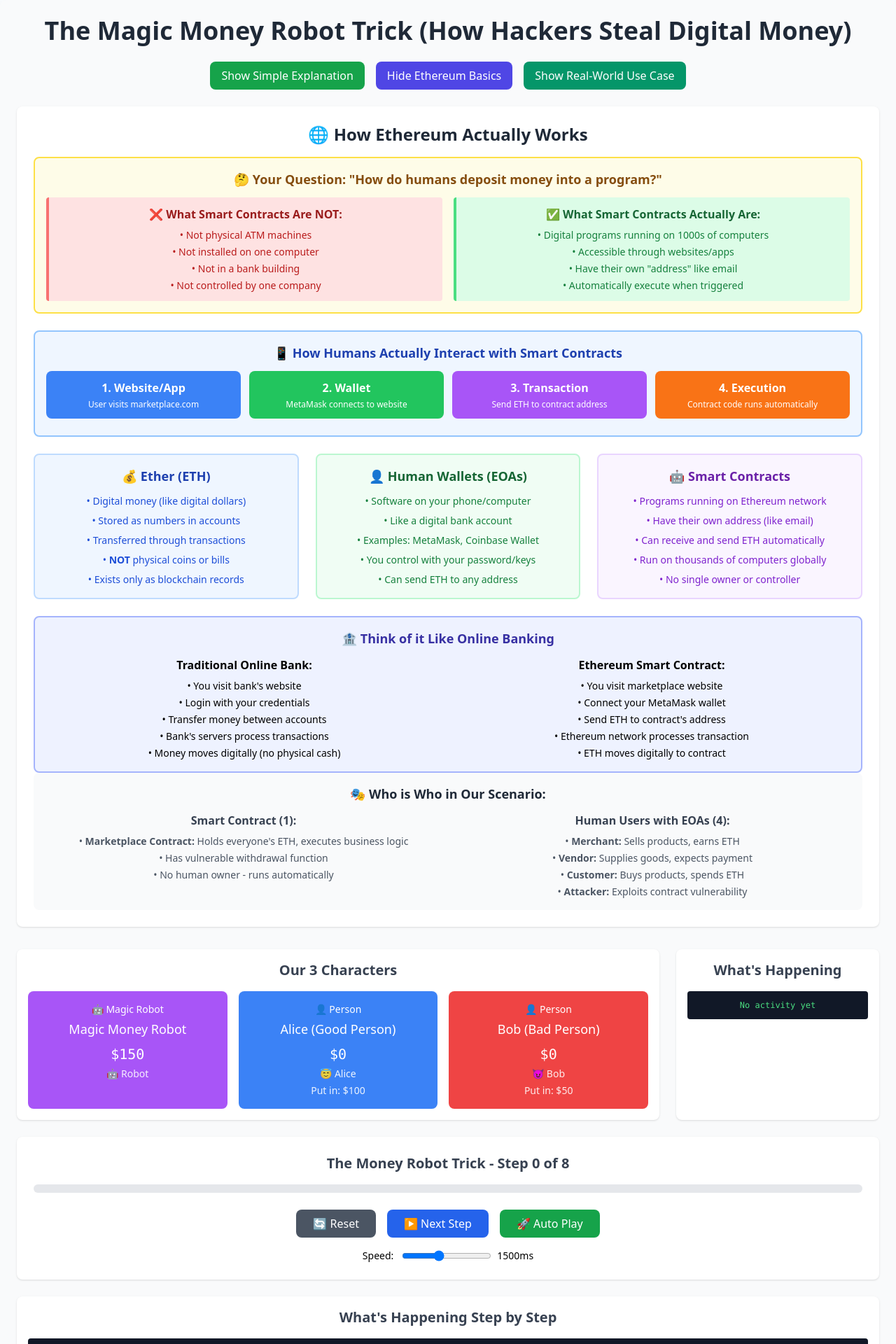
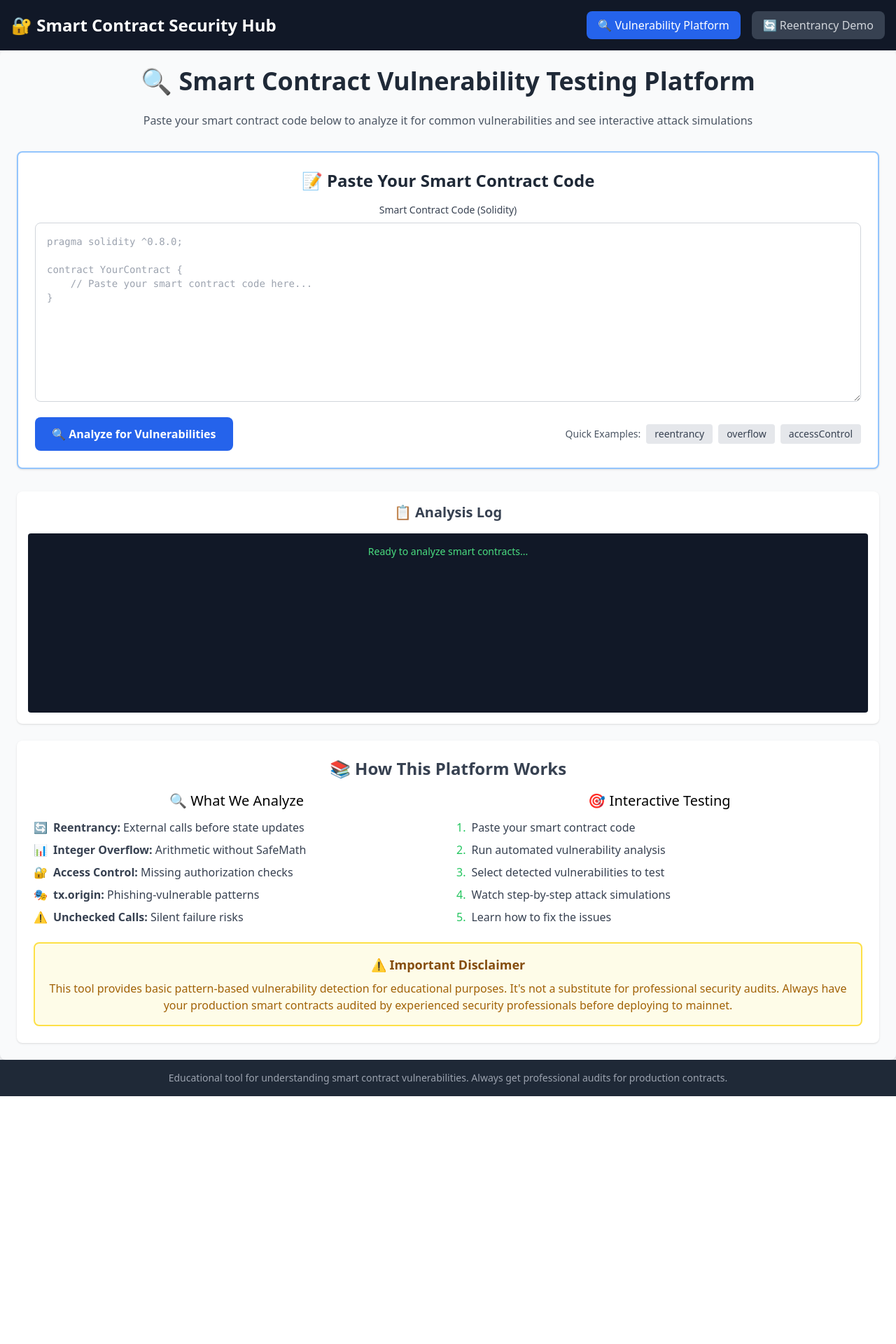
Before and after one commit to KingTemi2024/reentrancy-visualization, a React (Create React App) app: page / in a window 1280 px wide. Shown: the top 1920 px of the page at 70% size. After the commit the page ends 1566 px from the top, so only its background shows below. Built offline with nearby package versions, Linux system fonts and the light colour scheme; the HTML template or start-up script is replaced by a standard one.

Commit message:
Update App.js

```diff
--- a/src/App.js
+++ b/src/App.js
@@ -1,11 +1,55 @@
-import React from 'react';
+import React, { useState } from 'react';
 import './App.css';
 import ReentrancyVisualization from './components/ReentrancyVisualization';
+import SmartContractVulnerabilityPlatform from './components/SmartContractVulnerabilityPlatform';
 
 function App() {
+  const [currentView, setCurrentView] = useState('vulnerability-platform');
+
   return (
     <div className="App">
-      <ReentrancyVisualization />
+      {/* Navigation Header */}
+      <nav className="bg-gray-900 text-white p-4 shadow-lg">
+        <div className="max-w-7xl mx-auto flex justify-between items-center">
+          <h1 className="text-2xl font-bold">🔐 Smart Contract Security Hub</h1>
+          <div className="space-x-4">
+            <button
+              onClick={() => setCurrentView('vulnerability-platform')}
+              className={`px-4 py-2 rounded-lg transition-colors ${
+                currentView === 'vulnerability-platform'
+                  ? 'bg-blue-600 text-white'
+                  : 'bg-gray-700 text-gray-300 hover:bg-gray-600'
+              }`}
+            >
+              🔍 Vulnerability Platform
+            </button>
+            <button
+              onClick={() => setCurrentView('reentrancy-demo')}
+              className={`px-4 py-2 rounded-lg transition-colors ${
+                currentView === 'reentrancy-demo'
+                  ? 'bg-blue-600 text-white'
+                  : 'bg-gray-700 text-gray-300 hover:bg-gray-600'
+              }`}
+            >
+              🔄 Reentrancy Demo
+            </button>
+          </div>
+        </div>
+      </nav>
+
+      {/* Content Area */}
+      <main className="min-h-screen bg-gray-100">
+        {currentView === 'vulnerability-platform' && <SmartContractVulnerabilityPlatform />}
+        {currentView === 'reentrancy-demo' && <ReentrancyVisualization />}
+      </main>
+
+      {/* Footer */}
+      <footer className="bg-gray-800 text-white p-4 text-center">
+        <p className="text-sm text-gray-400">
+          Educational tool for understanding smart contract vulnerabilities.
+          Always get professional audits for production contracts.
+        </p>
+      </footer>
     </div>
   );
 }
```
